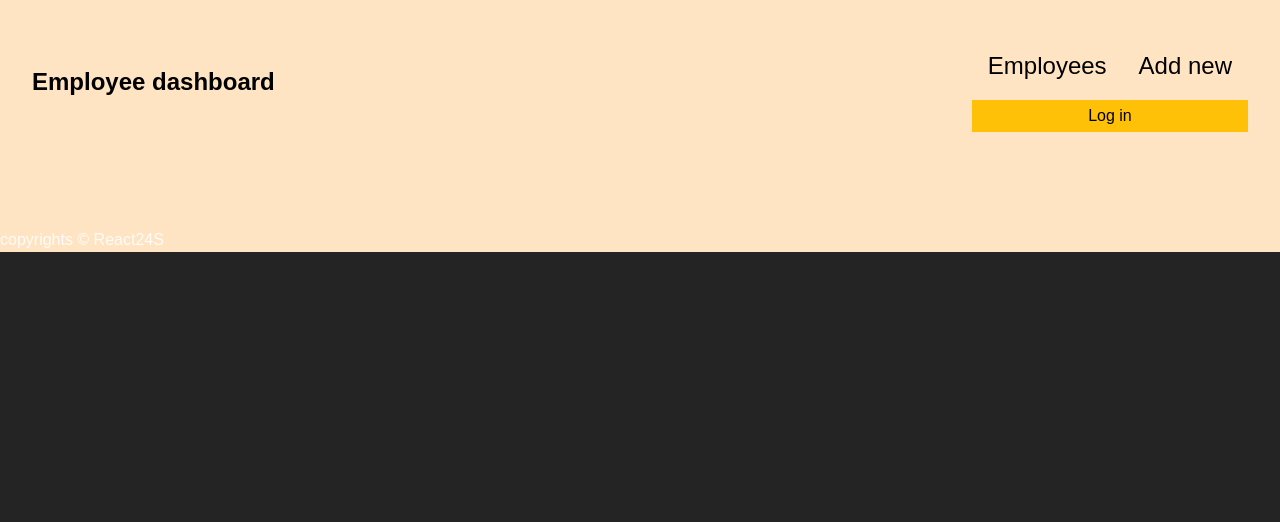
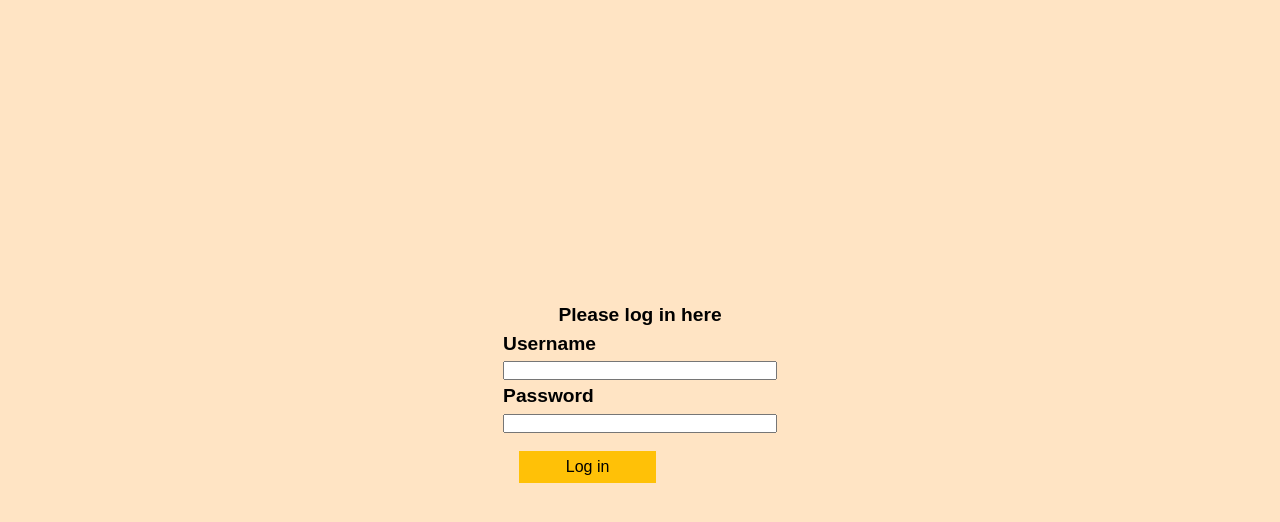
Before and after one commit to SneRam-0105/HR-App, a React (Vite) app: page / in a window 1280 px wide. Shown: the top 522 px of the page. Built offline with nearby package versions, Linux system fonts and the light colour scheme; a web font is replaced by a local one.

Commit message:
created login functionality

```diff
--- a/src/Routes/appRoutes.jsx
+++ b/src/Routes/appRoutes.jsx
@@ -5,13 +5,17 @@ import Form from "../pages/Forms/Form";
 // import Login from "../pages/Login";
 import ErrorPage from "../pages/ErrorPage";
 import EmployeeDetailsPage from "../pages/SinglePage/SinglePage";
-
-const createRoutes = () => {
+import Login from "../pages/Login";
+const createRoutes = (isLoggedIn, loginHandler) => {
     return createBrowserRouter(
         [
             {
                 path: "/",
-                element: <Root />,
+                element: isLoggedIn ? (
+                    <Root isLoggedIn={isLoggedIn} loginHandler={loginHandler} />
+                ) : (
+                    <Login loginHandler={loginHandler} />
+                ),
                 errorElement: <ErrorPage />,
                 children: [
                     { path: "/employees", element: <List /> },
--- a/src/pages/Login.jsx
+++ b/src/pages/Login.jsx
@@ -1,5 +1,51 @@
-const Login = () => {
-    // return <div>Login here</div>;
+import { useNavigate } from "react-router-dom";
+import { useState } from "react";
+import Button from "../components/Buttons/Button";
+import styles from "./Login.module.css"
+const Login = ({ loginHandler }) => {
+    const [username, setUsername] = useState("");
+    const [password, setPassword] = useState("");
+    const navigate = useNavigate();
+
+    const checkCredentials = (e) => {
+        e.preventDefault();
+        if (
+            username.toLowerCase() === "sneha" &&
+            password.toLowerCase() === "test123"
+        ) {
+            loginHandler();
+            navigate("/employees");
+        } else {
+            alert("Invalid Credentials");
+        }
+    };
+
+
+    return (
+        <div className={styles.loginformContainer}>
+            <form className={styles.loginForm} onSubmit={checkCredentials}>
+                <p>Please log in here</p>
+                <div>
+                    <label htmlFor="username">Username</label>
+                    <input
+                        type="text"
+                        onChange={(e) => setUsername(e.target.value)}
+                        id="username"
+                    />
+                </div>{" "}
+                <div>
+                    <label htmlFor="password">Password</label>
+                    <input
+                        type="password"
+                        onChange={(e) => setPassword(e.target.value)}
+                        id="password"
+                    />
+                </div>
+                <Button text="Log in" type="submit" />
+            </form>
+        </div>
+
+    );
 };
 
 export default Login;
--- /dev/null
+++ b/src/pages/Login.module.css
@@ -0,0 +1,31 @@
+.loginformContainer {
+  display: flex;
+  justify-content: center;
+  align-items: center;
+  height: 100vh;
+}
+.loginform {
+  margin: 0 auto;
+}
+.loginForm label {
+  color: black;
+  font-weight: bold;
+  width: 300px;
+  font-size: larger;
+}
+
+.loginForm input {
+  width: 100%;
+}
+.loginForm p {
+  color: black;
+  font-size: larger;
+  text-align: center;
+  font-weight: bold;
+}
+
+.loginForm button {
+  width: 50%;
+
+  margin: 1rem;
+}
```
